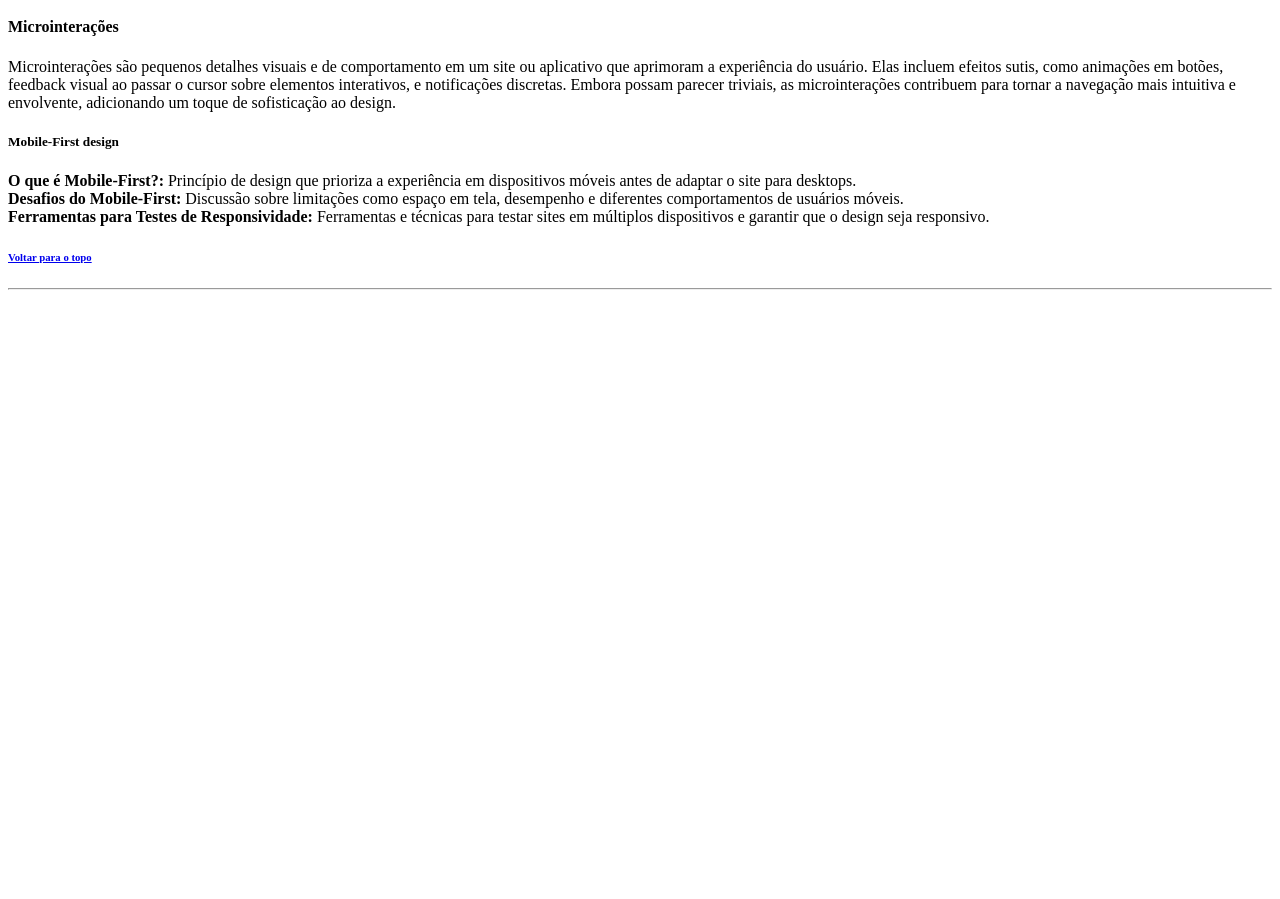
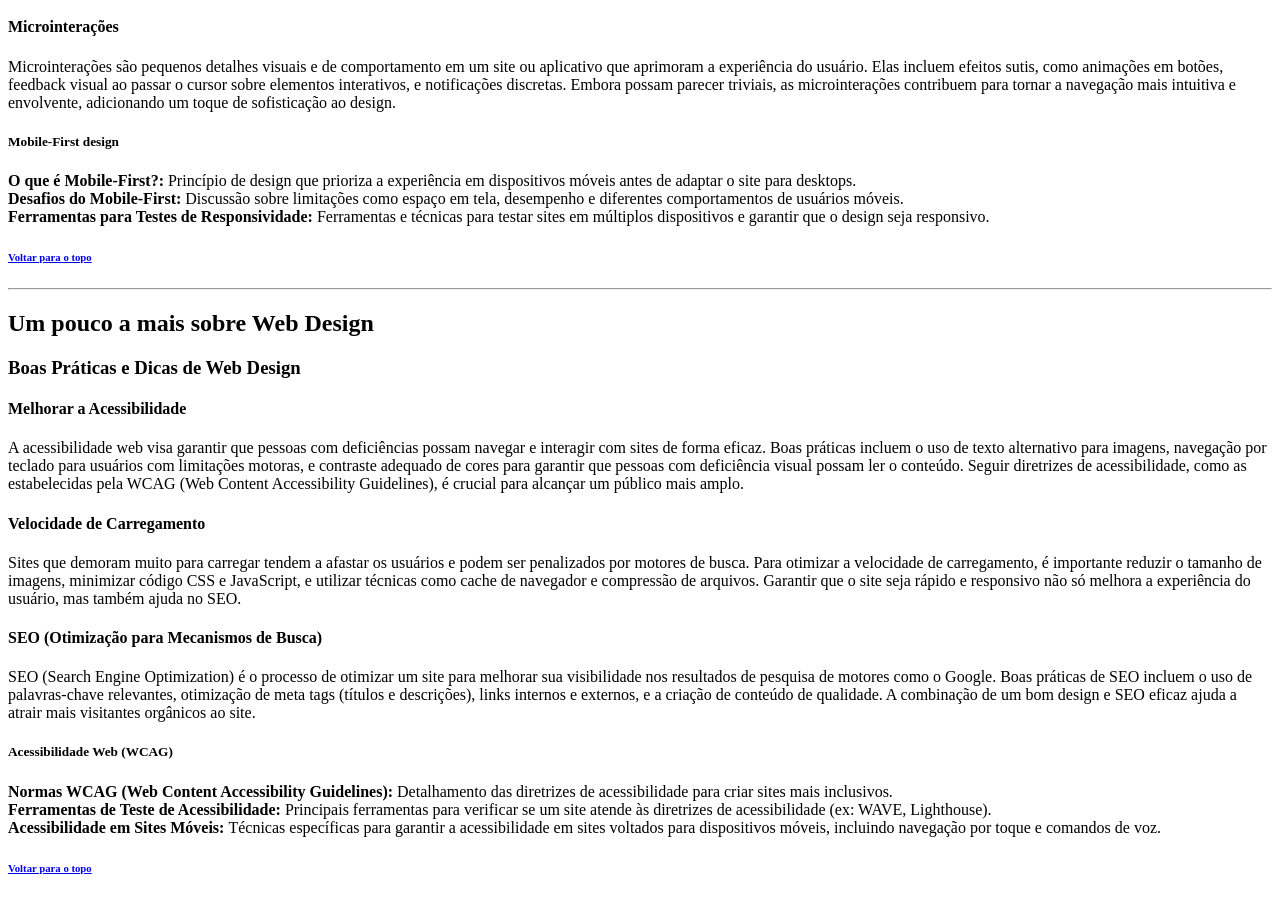
Before and after one commit to calderar0/web-design, a plain HTML site: page index.html in a window 1280 px wide. Shown: the part 3962-4861 px from the top of the page. Before the commit the page ends 4260 px from the top, so only its background shows below. Drawn offline with Linux system fonts and the light colour scheme.

Commit message:
Commit Final

```diff
--- a/index.html
+++ b/index.html
@@ -122,5 +122,20 @@
         <h6><a href="#">Voltar para o topo</a></h6>
     </div>
     <hr>
+    <div class="boa-pratica">
+        <h2>Um pouco a mais sobre Web Design</h2>
+        <h3>Boas Práticas e Dicas de Web Design</h3>
+        <h4>Melhorar a Acessibilidade</h4>
+        <p>A acessibilidade web visa garantir que pessoas com deficiências possam navegar e interagir com sites de forma eficaz. Boas práticas incluem o uso de texto alternativo para imagens, navegação por teclado para usuários com limitações motoras, e contraste adequado de cores para garantir que pessoas com deficiência visual possam ler o conteúdo. Seguir diretrizes de acessibilidade, como as estabelecidas pela WCAG (Web Content Accessibility Guidelines), é crucial para alcançar um público mais amplo.</p>
+        <h4>Velocidade de Carregamento</h4>
+        <p>Sites que demoram muito para carregar tendem a afastar os usuários e podem ser penalizados por motores de busca. Para otimizar a velocidade de carregamento, é importante reduzir o tamanho de imagens, minimizar código CSS e JavaScript, e utilizar técnicas como cache de navegador e compressão de arquivos. Garantir que o site seja rápido e responsivo não só melhora a experiência do usuário, mas também ajuda no SEO.</p>
+        <h4>SEO (Otimização para Mecanismos de Busca)</h4>
+        <p>SEO (Search Engine Optimization) é o processo de otimizar um site para melhorar sua visibilidade nos resultados de pesquisa de motores como o Google. Boas práticas de SEO incluem o uso de palavras-chave relevantes, otimização de meta tags (títulos e descrições), links internos e externos, e a criação de conteúdo de qualidade. A combinação de um bom design e SEO eficaz ajuda a atrair mais visitantes orgânicos ao site.</p>
+        <h5>Acessibilidade Web (WCAG)</h5>
+        <p><strong>Normas WCAG (Web Content Accessibility Guidelines): </strong>Detalhamento das diretrizes de acessibilidade para criar sites mais inclusivos. <br>
+            <strong>Ferramentas de Teste de Acessibilidade: </strong>Principais ferramentas para verificar se um site atende às diretrizes de acessibilidade (ex: WAVE, Lighthouse). <br>
+            <strong>Acessibilidade em Sites Móveis: </strong>Técnicas específicas para garantir a acessibilidade em sites voltados para dispositivos móveis, incluindo navegação por toque e comandos de voz.</p>
+        <h6><a href="#">Voltar para o topo</a></h6>
+    </div>
 </body>
 </html>
```
